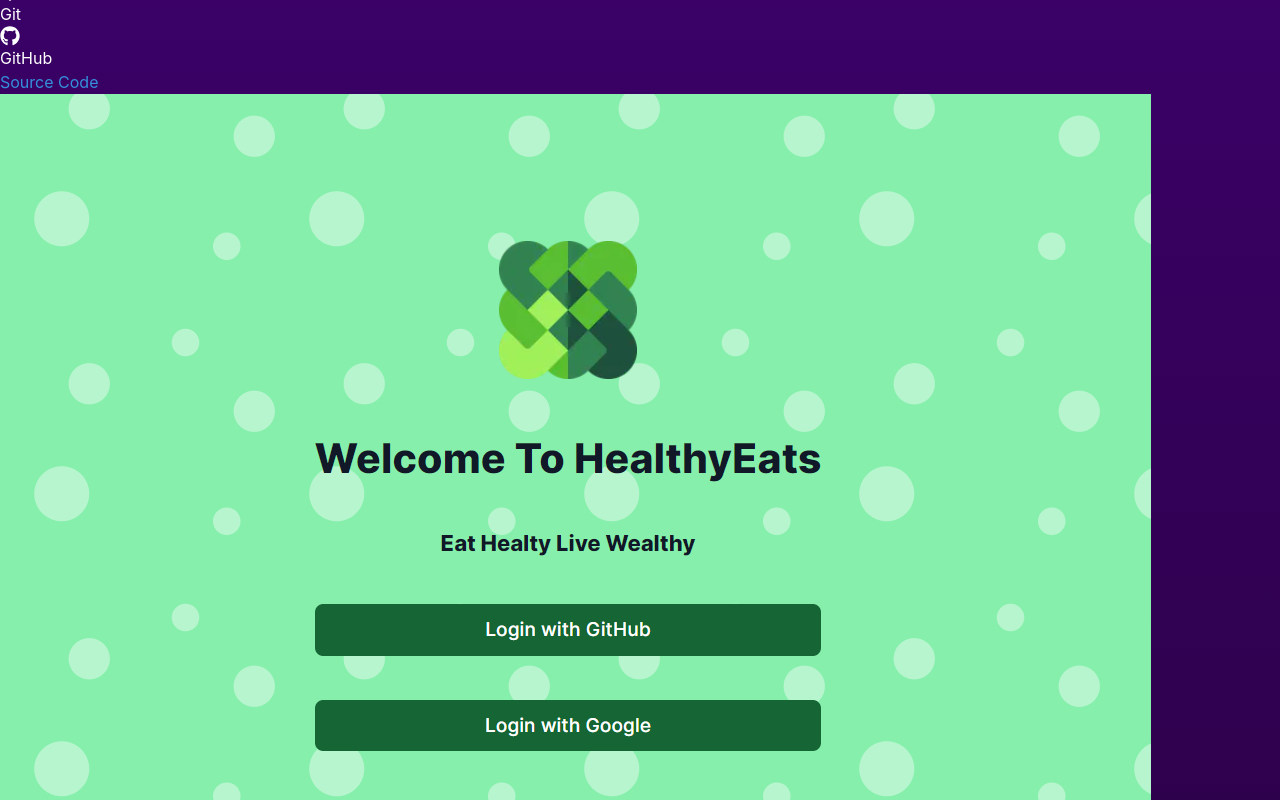
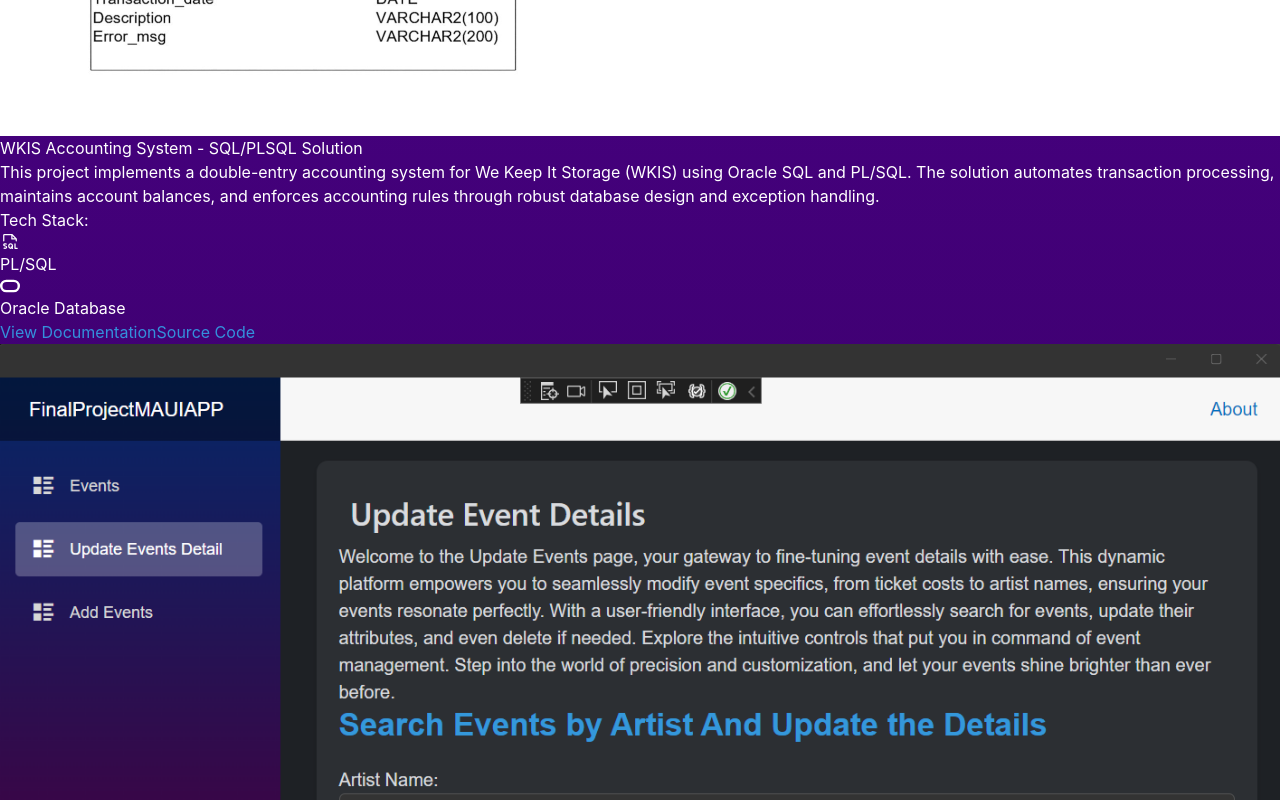
Before and after one commit to MeetGodad/meetpatel, a React (Create React App) app: page / in a window 1280 px wide. Shown: the part 6720-7520 px from the top of the page. Built offline with nearby package versions, Linux system fonts and the light colour scheme.

Commit message:
Added The Database Project

```diff
--- a/src/components/Projects.js
+++ b/src/components/Projects.js
@@ -3,10 +3,11 @@ import {
   FaReact, FaNodeJs, FaFigma, FaGitAlt, FaGithub, FaJsSquare
 } from 'react-icons/fa';
 import {
-  SiNextdotjs, SiPostgresql, SiFirebase, SiTailwindcss, SiDotnet,SiMongodb, SiNeovim, SiMysql
+  SiNextdotjs, SiPostgresql, SiFirebase, SiTailwindcss, SiDotnet,SiMongodb, SiNeovim, SiMysql ,SiOracle
 } from 'react-icons/si';
 import { BiLogoVisualStudio } from "react-icons/bi";
 import { TbBrandCSharp } from "react-icons/tb";
+import { PiFileSql } from "react-icons/pi";
 
 const projects = [
   {
@@ -25,6 +26,15 @@ const projects = [
     demoLink: 'https://rbc-chatbot.vercel.app/',
     codeLink: 'https://github.com/MeetGodad/rbc-chatbot',
     techStack: ['React', 'Next.js', 'Tailwind CSS', 'OpenAI API']
+  },
+  {
+    title: 'WKIS Accounting System - SQL/PLSQL Solution',
+    description: 'This project implements a double-entry accounting system for We Keep It Storage (WKIS) using Oracle SQL and PL/SQL. The solution automates transaction processing, maintains account balances, and enforces accounting rules through robust database design and exception handling.',
+    image: "images/WKIS ERD.jpg",
+    docLink: "https://docs.google.com/document/d/1mIa054j1qmBxAv5CnfLOz3Mn5wp-jKVrexdIVTSIZiE/edit?usp=sharing",
+    codeLink: "https://github.com/MeetGodad/SQL-Accounting-System-Project",
+    techStack: ["PL/SQL", "Oracle Database"]
+
   },
   {
     title: '.NET Project of Event Application',
@@ -82,7 +92,10 @@ const techIcons = {
   'JavaScript': <FaJsSquare size={20} className="text-yellow-500" />,
   'Visual Studio IDE': <BiLogoVisualStudio size={20} className="text-blue-500" />,
   'NeonDatabase': <SiNeovim size={20} className="text-green-500" />,
-  'MySQL': <SiMysql size={20} className="text-blue-600" />
+  'MySQL': <SiMysql size={20} className="text-blue-600" />,
+  'PL/SQL': <PiFileSql size={20} className="text-blue-600" />,
+  'Oracle Database': <SiOracle size={20} className="text-red-500" />,
+
 };
 
 const Projects = () => {
@@ -138,6 +151,16 @@ const Projects = () => {
                     View Demo
                   </a>
                 )}
+                { project.docLink && (
+                  <a
+                    href={project.docLink}
+                    target="_blank"
+                    rel="noopener noreferrer"
+                    className="bg-blue-500 text-white py-2 px-4 rounded-lg mr-4 hover:bg-blue-600 hover:text-blue-950 transition"
+                  >
+                    View Documentation
+                  </a>
+                )}
                 {project.codeLink && (
                   <a
                     href={project.codeLink}
```
Also changed, not shown: public/images/WKIS ERD.jpg (added).
